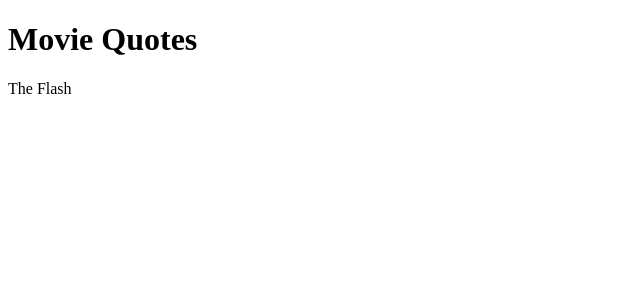
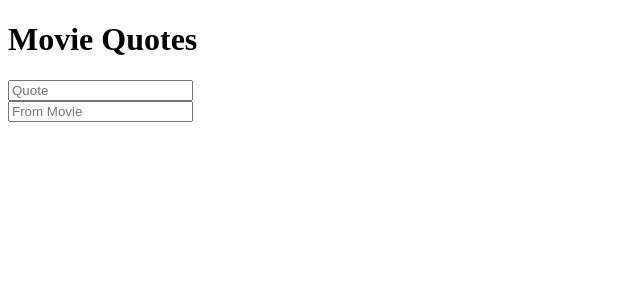
Before and after one commit to Coolone36/ngfire-movie-quotes, an Angular app in the folder MovieQuotes/: page / in a window 1280 px wide. Shown: the top 300 px of the page, without its empty margins (0-640 px from the left). Built offline with nearby package versions, Linux system fonts and the light colour scheme.

Commit message:
Data binding to a MovieQuote and imported FormsModule

```diff
--- a/MovieQuotes/src/app/app.component.html
+++ b/MovieQuotes/src/app/app.component.html
@@ -1,3 +1,7 @@
-<!--The content below is only a placeholder and can be replaced.-->
 <h1>Movie Quotes</h1>
-{{movie}}
+<input type="text" placeholder="Quote" name="quote" [(ngModel)]="movieQuote.quote">
+<br>
+<input type="text" placeholder="From Movie" name="movie" [(ngModel)]="movieQuote.movie">
+<p *ngIf="movieQuote.movie && movieQuote.quote">
+  The best quote from <b>{{movieQuote.movie}}</b> is <b>"{{movieQuote.quote}}"</b>.
+</p>
--- a/MovieQuotes/src/app/app.component.ts
+++ b/MovieQuotes/src/app/app.component.ts
@@ -1,4 +1,9 @@
 import { Component } from '@angular/core';
+
+interface MovieQuote {
+  movie: string;
+  quote: string;
+}
 
 @Component({
   selector: 'app-root',
@@ -7,4 +12,9 @@
 })
 export class AppComponent {
   movie = 'The Flash';
+
+  movieQuote: MovieQuote = {
+    'quote': '',
+    'movie': '',
+  }
 }
--- a/MovieQuotes/src/app/app.module.ts
+++ b/MovieQuotes/src/app/app.module.ts
@@ -1,5 +1,6 @@
 import { BrowserModule } from '@angular/platform-browser';
 import { NgModule } from '@angular/core';
+import { FormsModule } from '@angular/forms'
 
 import { AppComponent } from './app.component';
 
@@ -8,7 +9,8 @@
     AppComponent
   ],
   imports: [
-    BrowserModule
+    BrowserModule,
+    FormsModule,
   ],
   providers: [],
   bootstrap: [AppComponent]
```
